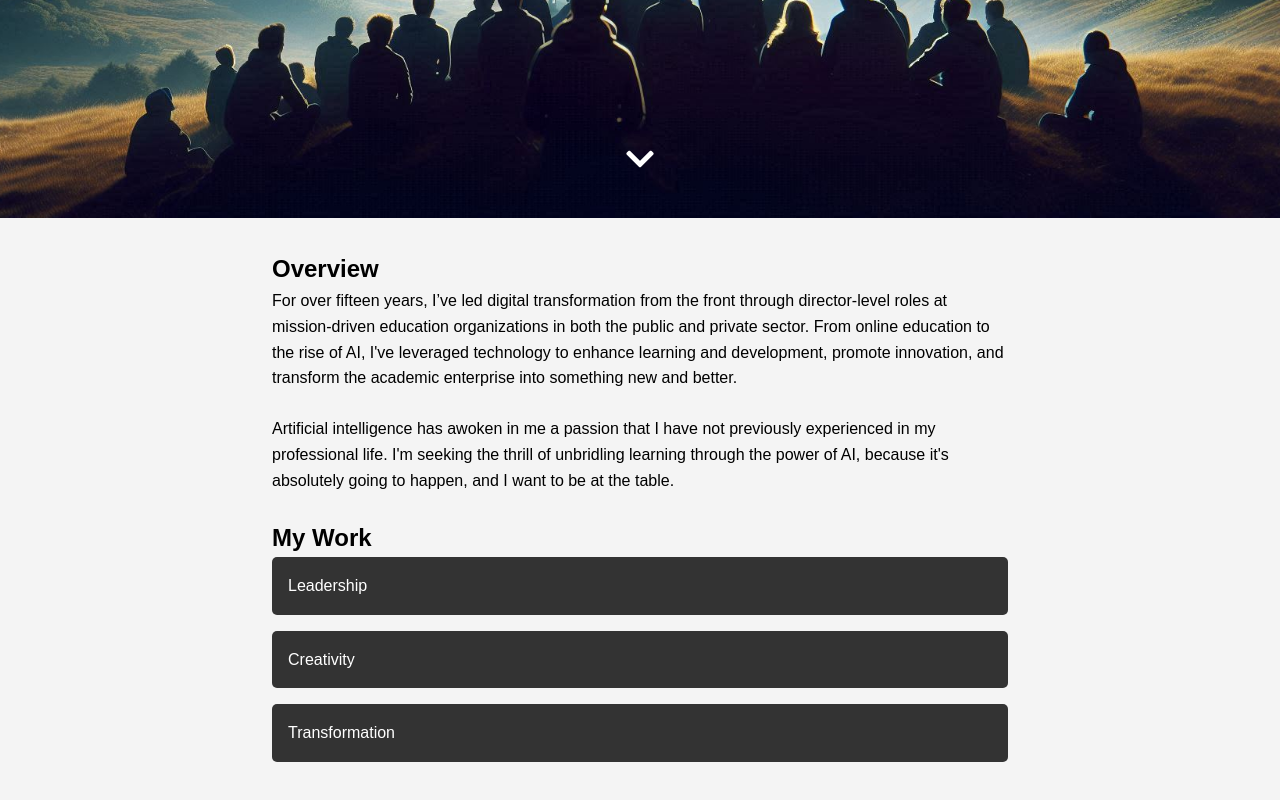
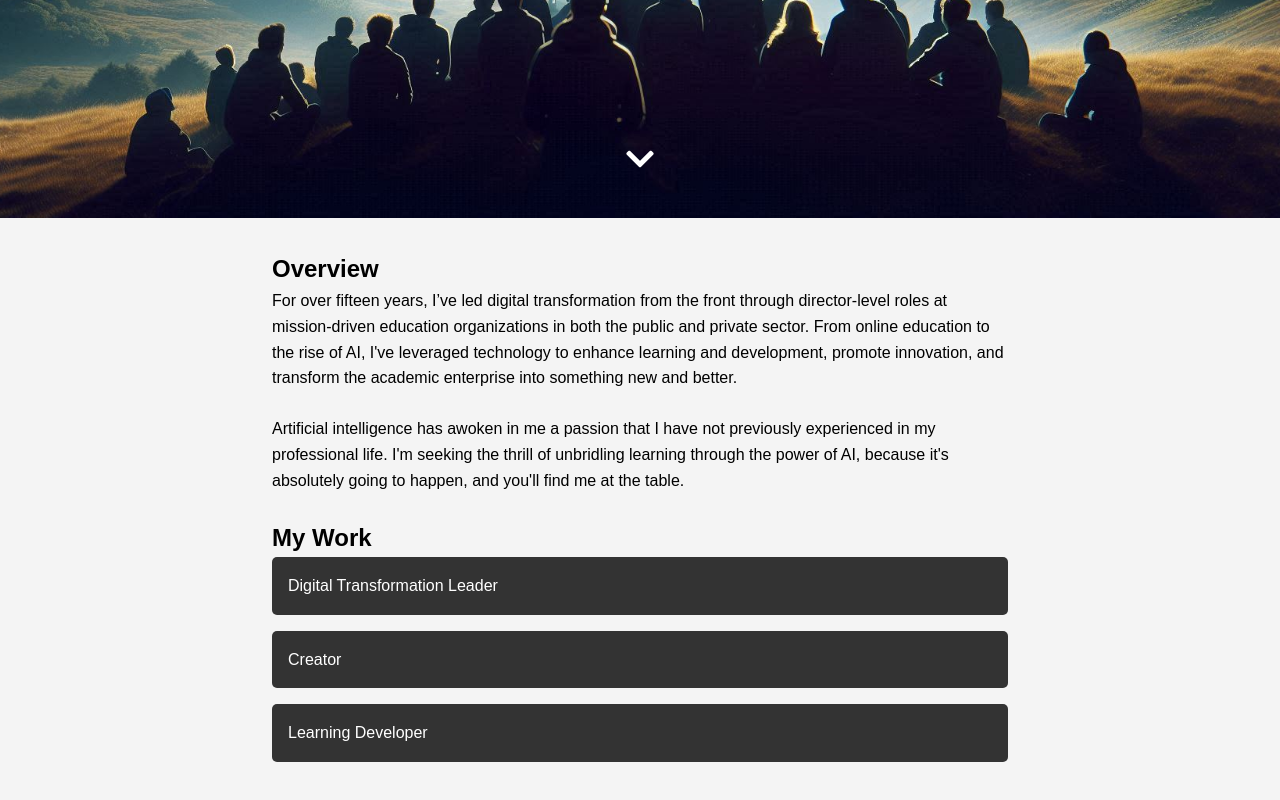
Before and after one commit to ael444/ael444.github.io, a plain HTML site: page index.html in a window 1280 px wide. Shown: the part 582-1382 px from the top of the page. Drawn offline with Linux system fonts and the light colour scheme.

Commit message:
Update index.html

```diff
--- a/index.html
+++ b/index.html
@@ -24,7 +24,7 @@
             <p>For over fifteen years, I’ve led digital transformation from the front through director-level roles at mission-driven education organizations in both the public and private sector.  From online education to the rise of AI, I've leveraged technology to enhance learning and development, promote innovation, and transform the academic enterprise into something new and better.
             </br>
         </br>
-            Artificial intelligence has awoken in me a passion that I have not previously experienced in my professional life.  I'm seeking the thrill of unbridling learning through the power of AI, because it's absolutely going to happen, and I want to be at the table.
+            Artificial intelligence has awoken in me a passion that I have not previously experienced in my professional life.  I'm seeking the thrill of unbridling learning through the power of AI, because it's absolutely going to happen, and you'll find me at the table.
             </p>
         </section>
 
@@ -33,9 +33,9 @@
         <section id="categories">
             <h2>My Work</h2>
             <ul id="category-list">
-                <li><a href="#" data-category="web-design">Leadership</a></li>
-                <li><a href="#" data-category="graphic-design">Creativity</a></li>
-                <li><a href="#" data-category="photography">Transformation</a></li>
+                <li><a href="#" data-category="web-design">Digital Transformation Leader</a></li>
+                <li><a href="#" data-category="graphic-design">Creator</a></li>
+                <li><a href="#" data-category="photography">Learning Developer</a></li>
                 <!-- Add more categories as needed -->
             </ul>
         </section>
```
